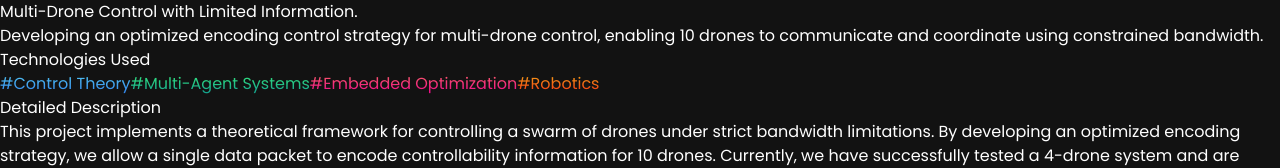
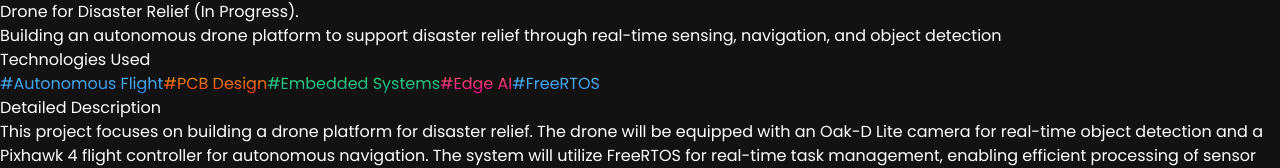
Before and after one commit to krish-sahni/portfolio, a React (Vite) app: page /projects/1 in a window 1280 px wide. Shown: the part 376-544 px from the top of the page. Built offline with nearby package versions, Linux system fonts and the light colour scheme.

Commit message:
more changes 5/25/2025

```diff
--- a/src/components/About.jsx
+++ b/src/components/About.jsx
@@ -122,8 +122,8 @@ const About = () => {
       >
         I'm a Computer Engineering student at UIUC with a passion for embedded systems, robotics,
         and control theory. I've worked on autonomous drones, firmware development, and FPGA design,
-        bridging software and hardware to build intelligent automation solutions. Currently, I'm
-        researching control strategies for drone swarms and developing real-time embedded systems.
+        bridging software and hardware to build intelligent automation solutions. Currently researching
+        bandwidth-constrained swarm control using ROS + STM32 + FreeRTOS.
       </motion.p>
 
       <div className='mt-20 flex flex-wrap gap-10'>
--- a/src/components/Hero.jsx
+++ b/src/components/Hero.jsx
@@ -18,7 +18,7 @@ const Hero = () => {
             Hi, I'm <span className='text-[#915EFF]'>Krish</span>
           </h1>
           <p className={`${styles.heroSubText} mt-2 text-white-100`}>
-            I develop embedded systems and<br className='sm:block hidden' />
+            I engineer embedded systems and<br className='sm:block hidden' />
             autonomous robotics, integrating<br className='sm:block hidden' />
             hardware and software for real-world <br className='sm:block hidden' />
             automation and control.
--- a/src/constants/index.js
+++ b/src/constants/index.js
@@ -82,19 +82,19 @@ export const navLinks = [
 
 const services = [
   {
-    title: "Electrical Design Specialist",
+    title: "Embedded Hardware Engineer",
     icon: plug,
   },
   {
-    title: "Robotics Engineer",
+    title: "Autonomous Systems Engineer",
     icon: ai,
   },
   {
-    title: "Embedded Systems Developer",
+    title: "Real-Time Embedded Engineer",
     icon: emsys,
   },
   {
-    title: "Renewable Energy Innovator",
+    title: "Mechatronics + Energy Systems",
     icon: renew,
   },
 ];
@@ -244,32 +244,7 @@ const testimonials = [
 ];
 
 const projects = [
-  {
-    name: "AI-Powered Vision for Drones",
-    description: "Developing an AI-driven vision system for real-time object detection and mapping on a drone using an Oak-D Lite camera, a Raspberry Pi, and ROS DDS for data transfer.",
-    tags: [
-      { name: "Neural Networks", color: "blue-text-gradient" },
-      { name: "SLAM", color: "green-text-gradient" },
-      { name: "ROS", color: "pink-text-gradient" },
-      { name: "Pixhawk 4", color: "orange-text-gradient" },
-      { name: "Edge AI", color: "blue-text-gradient" }
-    ],
-    image: rpi_pic, // Replace with actual image when available
-    source_code_link: "https://github.com/krish-sahni/ROS_object_detection", // Placeholder, update if needed
-    more_info_link: "/projects/0",
-    detailed_description: "This project focuses on building an AI-driven vision system for drone navigation. A neural network processes real-time data from an Oak-D Lite camera mounted on a Raspberry Pi, transmitting insights via ROS DDS to a laptop. The next step is integrating SLAM (Simultaneous Localization and Mapping), enabling autonomous navigation. The vision system will soon be deployed onto a custom-built Pixhawk 4-based drone, allowing it to autonomously explore and map unknown environments.",
-    visual_aids: [
-      { type: "Face Detection", src: oak_pic_me },
-      { type: "ROS Data Transfer to Laptop", src: ros_vid },
-      // { type: "SLAM Visualization", src: "slam_map.png" }
-    ],
-    // impact_results: "This project showcases expertise in edge AI, robotics, and real-time perception. Running neural networks on a resource-constrained embedded system and integrating it with drone navigation demonstrates a strong understanding of autonomous systems and sensor fusion. The SLAM implementation will provide real-time mapping capabilities, enhancing autonomy for search-and-rescue, surveillance, or exploration applications.",
-    documentation: [
-      // { type: "Technical Report", link: "https://docs.google.com/document/d/1DroneVision_Report" },
-      { type: "Source Code", link: "https://github.com/krish-sahni/ROS_object_detection" }
-    ],
-    // future_work: "Future improvements include optimizing neural network inference for real-time performance, refining SLAM algorithms, and expanding autonomous decision-making using onboard AI. The final phase will integrate the system with the drone for fully autonomous navigation, enabling real-world deployment in dynamic environments."
-  },
+
   {
     name: "Multi-Drone Control with Limited Information",
     description: "Developing an optimized encoding control strategy for multi-drone control, enabling 10 drones to communicate and coordinate using constrained bandwidth.",
@@ -281,7 +256,7 @@ const projects = [
     ],
     image: crazyflie_pic,
     source_code_link: "https://github.com/krish-sahni/embedded_control_crazyflie", // If applicable
-    more_info_link: "/projects/1",
+    more_info_link: "/projects/0",
     detailed_description: "This project implements a theoretical framework for controlling a swarm of drones under strict bandwidth limitations. By developing an optimized encoding strategy, we allow a single data packet to encode controllability information for 10 drones. Currently, we have successfully tested a 4-drone system and are optimizing the setup to accommodate the rest. The research investigates the fundamental limits of control theory with limited information.",
     visual_aids: [
       { type: "Demo Video", src: crazyflie_gif },
@@ -300,13 +275,14 @@ const projects = [
     description: "Building an autonomous drone platform to support disaster relief through real-time sensing, navigation, and object detection",
     tags: [
       { name: "Autonomous Flight", color: "blue-text-gradient" },
+      { name: "PCB Design", color: "orange-text-gradient" },
       { name: "Embedded Systems", color: "green-text-gradient" },
       { name: "Edge AI", color: "pink-text-gradient" },
-      { name: "FreeRTOS", color: "orange-text-gradient" }
+      { name: "FreeRTOS", color: "blue-text-gradient" }
     ],
     image: drone_Cad,
     // source_code_link: "https://github.com/krish-sahni/multi-drone-control", // If applicable
-    more_info_link: "/projects/2",
+    more_info_link: "/projects/1",
     detailed_description: "This project focuses on building a drone platform for disaster relief. The drone will be equipped with an Oak-D Lite camera for real-time object detection and a Pixhawk 4 flight controller for autonomous navigation. The system will utilize FreeRTOS for real-time task management, enabling efficient processing of sensor data and control commands. The goal is to create a reliable and efficient drone capable of navigating complex environments and identifying critical objects in disaster scenarios.",
     visual_aids: [
       { type: "PCB Pic top", src: pcb_pic1 },
@@ -332,7 +308,7 @@ const projects = [
     ],
     image: gazebo_track,  // Replace with Gazebo sim or hardware image
     source_code_link: "https://github.com/krish-sahni/f1tenth_sim_environment",  // Add your repo if public
-    more_info_link: "/projects/3",
+    more_info_link: "/projects/2",
     detailed_description: "This project involved developing and deploying a Model Predictive Control (MPC) framework for an autonomous F1TENTH vehicle to follow a predefined trajectory while avoiding dynamic obstacles. The system models vehicle kinematics, discretizes dynamics, and formulates a quadratic programming (QP) problem solved at 10 Hz using cvxpy and the OSQP solver. Dynamic obstacles are encoded as half-space constraints to ensure safe avoidance. The controller was tested in both Gazebo simulation and real hardware, achieving smooth, collision-free trajectory tracking in cluttered environments.",
     visual_aids: [
       { type: "Simulation Waypoints", src: waypoints_484 },
@@ -348,6 +324,32 @@ const projects = [
     future_work: "Integrate perception-based dynamic path replanning, improve speed tuning under aggressive curvature, and explore switching MPC formulations for tighter real-time constraints."
   },
 
+  {
+    name: "AI-Powered Vision for Drones",
+    description: "Developing an AI-driven vision system for real-time object detection and mapping on a drone using an Oak-D Lite camera, a Raspberry Pi, and ROS DDS for data transfer.",
+    tags: [
+      { name: "Neural Networks", color: "blue-text-gradient" },
+      { name: "SLAM", color: "green-text-gradient" },
+      { name: "ROS", color: "pink-text-gradient" },
+      { name: "Pixhawk 4", color: "orange-text-gradient" },
+      { name: "Edge AI", color: "blue-text-gradient" }
+    ],
+    image: rpi_pic, // Replace with actual image when available
+    source_code_link: "https://github.com/krish-sahni/ROS_object_detection", // Placeholder, update if needed
+    more_info_link: "/projects/3",
+    detailed_description: "This project focuses on building an AI-driven vision system for drone navigation. A neural network processes real-time data from an Oak-D Lite camera mounted on a Raspberry Pi, transmitting insights via ROS DDS to a laptop. The next step is integrating SLAM (Simultaneous Localization and Mapping), enabling autonomous navigation. The vision system will soon be deployed onto a custom-built Pixhawk 4-based drone, allowing it to autonomously explore and map unknown environments.",
+    visual_aids: [
+      { type: "Face Detection", src: oak_pic_me },
+      { type: "ROS Data Transfer to Laptop", src: ros_vid },
+      // { type: "SLAM Visualization", src: "slam_map.png" }
+    ],
+    // impact_results: "This project showcases expertise in edge AI, robotics, and real-time perception. Running neural networks on a resource-constrained embedded system and integrating it with drone navigation demonstrates a strong understanding of autonomous systems and sensor fusion. The SLAM implementation will provide real-time mapping capabilities, enhancing autonomy for search-and-rescue, surveillance, or exploration applications.",
+    documentation: [
+      // { type: "Technical Report", link: "https://docs.google.com/document/d/1DroneVision_Report" },
+      { type: "Source Code", link: "https://github.com/krish-sahni/ROS_object_detection" }
+    ],
+    // future_work: "Future improvements include optimizing neural network inference for real-time performance, refining SLAM algorithms, and expanding autonomous decision-making using onboard AI. The final phase will integrate the system with the drone for fully autonomous navigation, enabling real-world deployment in dynamic environments."
+  },
 
   {
     name: "Unix-Based Operating System for RISC-V Embedded Systems",
```
